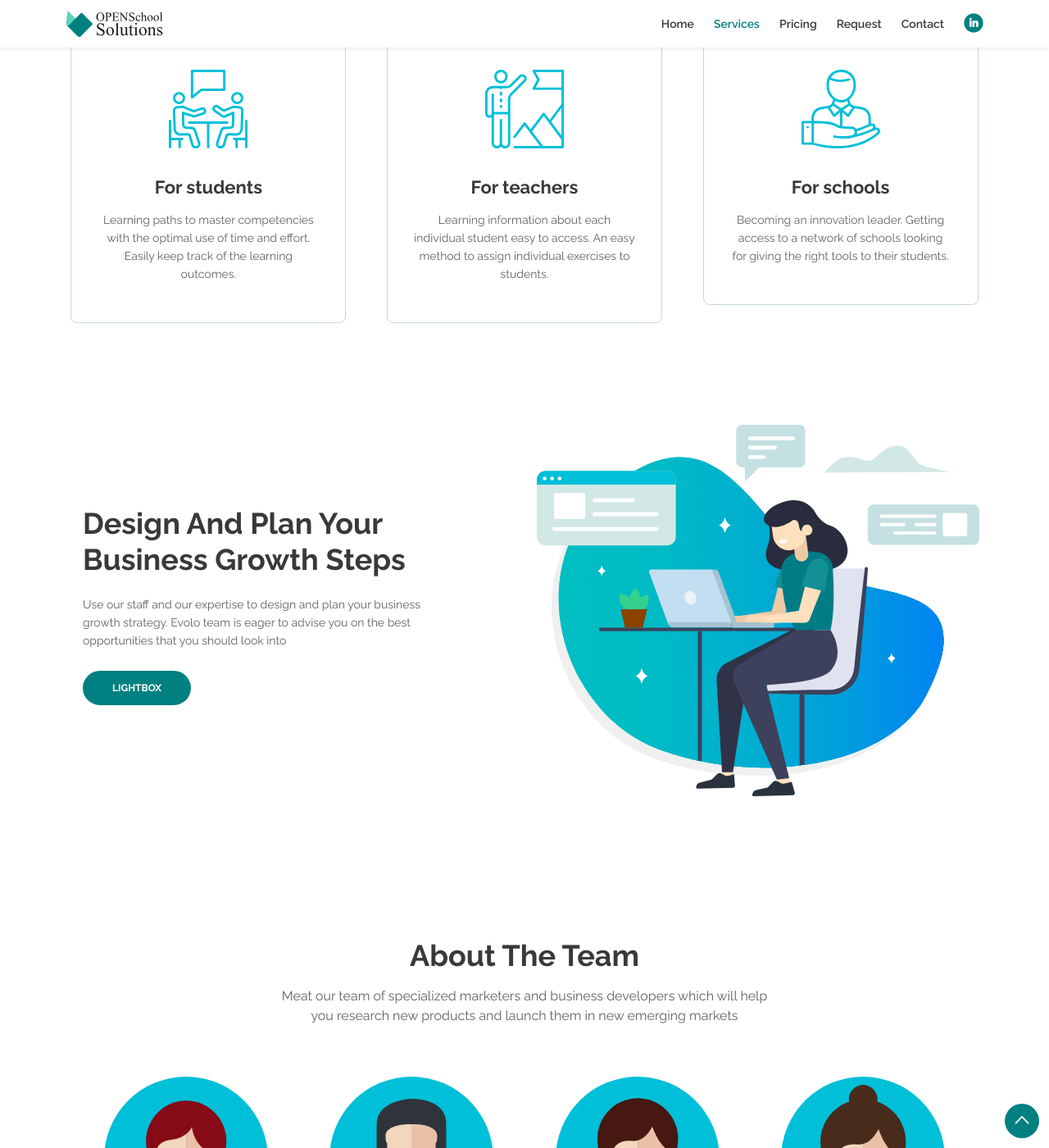
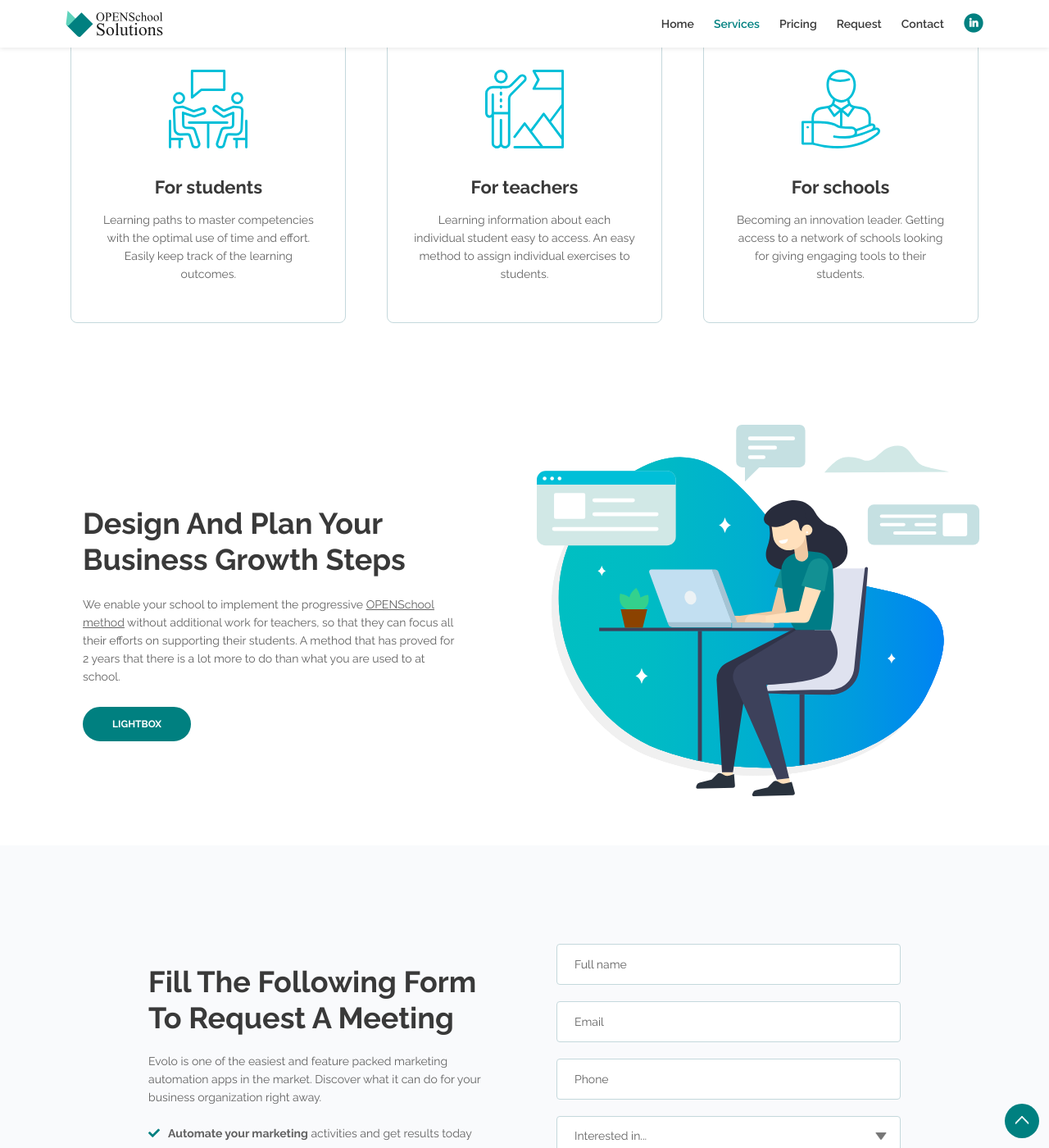
Before and after one commit to openschoolsolutions/openschoolsolutions.github.io, a Jekyll site: the page built from index2.html, in a window 1280 px wide and 1400 px high, scrolled down 1201 px. Shown: the whole window at 82% size. Built offline with Jekyll 4.4.1, drawn with Linux system fonts in a browser that asks for light colours; some of the changed text lies outside the part shown.

Commit message:
Updating styles.

```diff
--- a/index2.html
+++ b/index2.html
@@ -152,7 +152,7 @@ layout: default2
 					<img class="card-image" src="/assets2/images/services-icon-3.svg" alt="alternative">
 					<div class="card-body">
 						<h4 class="card-title">For schools</h4>
-						<p>Becoming an innovation leader. Getting access to a network of schools looking for giving the right tools to their students.</p>
+						<p>Becoming an innovation leader. Getting access to a network of schools looking for giving engaging tools to their students.</p>
 					</div>
 				</div>
 				<!-- end of card -->
@@ -171,7 +171,7 @@ layout: default2
 			<div class="col-lg-6">
 				<div class="text-container">
 					<h2>Design And Plan Your Business Growth Steps</h2>
-					<p>Use our staff and our expertise to design and plan your business growth strategy. Evolo team is eager to advise you on the best opportunities that you should look into</p>
+					<p>We enable your school to implement the progressive <a href="http://www.openschool.world">OPENSchool method</a> without additional work for teachers, so that they can focus all their efforts on supporting their students. A method that has proved for 2 years that there is a lot more to do than what you are used to at school. </p>
 					<a class="btn-solid-reg popup-with-move-anim" href="#details-lightbox-1">LIGHTBOX</a>
 				</div> <!-- end of text-container -->
 			</div> <!-- end of col -->
@@ -184,121 +184,6 @@ layout: default2
 	</div> <!-- end of container -->
 </div> <!-- end of basic-1 -->
 <!-- end of details 1 -->
-
-<!-- About -->
-<div id="about" class="basic-4">
-	<div class="container">
-		<div class="row">
-			<div class="col-lg-12">
-				<h2>About The Team</h2>
-				<p class="p-heading p-large">Meat our team of specialized marketers and business developers which will help you research new products and launch them in new emerging markets</p>
-			</div> <!-- end of col -->
-		</div> <!-- end of row -->
-		<div class="row">
-			<div class="col-lg-12">
-
-				<!-- Team Member -->
-				<div class="team-member">
-					<div class="image-wrapper">
-						<img class="img-fluid" src="/assets2/images/team-member-1.svg" alt="alternative">
-					</div> <!-- end of image-wrapper -->
-					<p class="p-large"><strong>Lacy Whitelong</strong></p>
-					<p class="job-title">Business Developer</p>
-					<span class="social-icons">
-						<span class="fa-stack">
-							<a href="#your-link">
-								<i class="fas fa-circle fa-stack-2x facebook"></i>
-								<i class="fab fa-facebook-f fa-stack-1x"></i>
-							</a>
-						</span>
-						<span class="fa-stack">
-							<a href="#your-link">
-								<i class="fas fa-circle fa-stack-2x twitter"></i>
-								<i class="fab fa-twitter fa-stack-1x"></i>
-							</a>
-						</span>
-					</span> <!-- end of social-icons -->
-				</div> <!-- end of team-member -->
-				<!-- end of team member -->
-
-				<!-- Team Member -->
-				<div class="team-member">
-					<div class="image-wrapper">
-						<img class="img-fluid" src="/assets2/images/team-member-2.svg" alt="alternative">
-					</div> <!-- end of image wrapper -->
-					<p class="p-large"><strong>Chris Brown</strong></p>
-					<p class="job-title">Online Marketer</p>
-					<span class="social-icons">
-						<span class="fa-stack">
-							<a href="#your-link">
-								<i class="fas fa-circle fa-stack-2x facebook"></i>
-								<i class="fab fa-facebook-f fa-stack-1x"></i>
-							</a>
-						</span>
-						<span class="fa-stack">
-							<a href="#your-link">
-								<i class="fas fa-circle fa-stack-2x twitter"></i>
-								<i class="fab fa-twitter fa-stack-1x"></i>
-							</a>
-						</span>
-					</span> <!-- end of social-icons -->
-				</div> <!-- end of team-member -->
-				<!-- end of team member -->
-
-				<!-- Team Member -->
-				<div class="team-member">
-					<div class="image-wrapper">
-						<img class="img-fluid" src="/assets2/images/team-member-3.svg" alt="alternative">
-					</div> <!-- end of image wrapper -->
-					<p class="p-large"><strong>Sheila Zimerman</strong></p>
-					<p class="job-title">Software Engineer</p>
-					<span class="social-icons">
-						<span class="fa-stack">
-							<a href="#your-link">
-								<i class="fas fa-circle fa-stack-2x facebook"></i>
-								<i class="fab fa-facebook-f fa-stack-1x"></i>
-							</a>
-						</span>
-						<span class="fa-stack">
-							<a href="#your-link">
-								<i class="fas fa-circle fa-stack-2x twitter"></i>
-								<i class="fab fa-twitter fa-stack-1x"></i>
-							</a>
-						</span>
-					</span> <!-- end of social-icons -->
-				</div> <!-- end of team-member -->
-				<!-- end of team member -->
-
-				<!-- Team Member -->
-				<div class="team-member">
-					<div class="image-wrapper">
-						<img class="img-fluid" src="/assets2/images/team-member-4.svg" alt="alternative">
-					</div> <!-- end of image wrapper -->
-					<p class="p-large"><strong>Mary Villalonga</strong></p>
-					<p class="job-title">Product Manager</p>
-					<span class="social-icons">
-						<span class="fa-stack">
-							<a href="#your-link">
-								<i class="fas fa-circle fa-stack-2x facebook"></i>
-								<i class="fab fa-facebook-f fa-stack-1x"></i>
-							</a>
-						</span>
-						<span class="fa-stack">
-							<a href="#your-link">
-								<i class="fas fa-circle fa-stack-2x twitter"></i>
-								<i class="fab fa-twitter fa-stack-1x"></i>
-							</a>
-						</span>
-					</span> <!-- end of social-icons -->
-				</div> <!-- end of team-member -->
-				<!-- end of team member -->
-
-			</div> <!-- end of col -->
-		</div> <!-- end of row -->
-	</div> <!-- end of container -->
-</div> <!-- end of basic-4 -->
-<!-- end of about -->
-
 
 <!-- Request -->
 <div id="request" class="form-1">
@@ -382,22 +267,15 @@ layout: default2
 	<div class="container">
 		<div class="row">
 			<div class="col-lg-12">
-				<h2>Contact Information</h2>
+				<h2>Let's adapt the current system together</h2>
 				<ul class="list-unstyled li-space-lg">
-					<li class="address">Don't hesitate to give us a call or send us a contact form message</li>
-					<li><i class="fas fa-map-marker-alt"></i>22 Innovative Area, San Francisco, CA 94043, US</li>
-					<li><i class="fas fa-phone"></i><a class="turquoise" href="tel:003024630820">+81 720 2212</a></li>
-					<li><i class="fas fa-envelope"></i><a class="turquoise" href="mailto:office@evolo.com">office@evolo.com</a></li>
+					<li class="address">If you want to know more and build an OPENschool, let's get in touch</li>
+					<li><i class="fas fa-map-marker-alt"></i>Vienna, AT</li>
 				</ul>
 			</div> <!-- end of col -->
 		</div> <!-- end of row -->
 		<div class="row">
-			<div class="col-lg-6">
-				<div class="map-responsive">
-					<iframe src="https://www.google.com/maps/embed?pb=!1m18!1m12!1m3!1d100939.98555098464!2d-122.507640204439!3d37.757814996609724!2m3!1f0!2f0!3f0!3m2!1i1024!2i768!4f13.1!3m3!1m2!1s0x80859a6d00690021%3A0x4a501367f076adff!2sSan+Francisco%2C+CA%2C+USA!5e0!3m2!1sen!2sro!4v1498231462606" allowfullscreen></iframe>
-				</div>
-			</div> <!-- end of col -->
-			<div class="col-lg-6">
+			<div class="col">
 
 				<!-- Contact Form -->
 				<form id="contactForm" data-toggle="validator" data-focus="false">
@@ -465,12 +343,6 @@ layout: default2
 				<div class="footer-col last">
 					<h4>Social Media</h4>
 					<span class="fa-stack">
-						<a href="#your-link">
-							<i class="fas fa-circle fa-stack-2x"></i>
-							<i class="fab fa-instagram fa-stack-1x"></i>
-						</a>
-					</span>
-					<span class="fa-stack">
 						<a href="https://at.linkedin.com/company/openschool-solutions">
 							<i class="fas fa-circle fa-stack-2x"></i>
 							<i class="fab fa-linkedin-in fa-stack-1x"></i>
```
